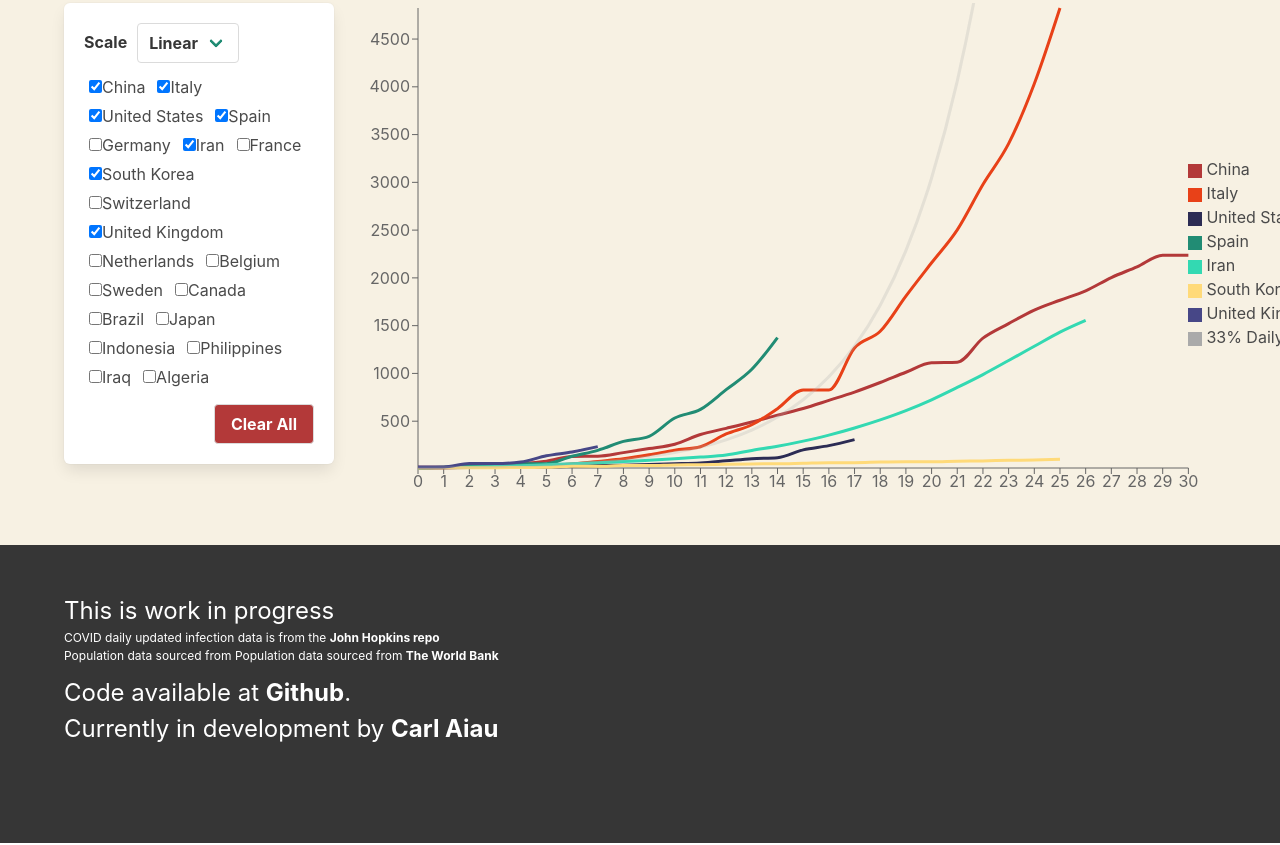
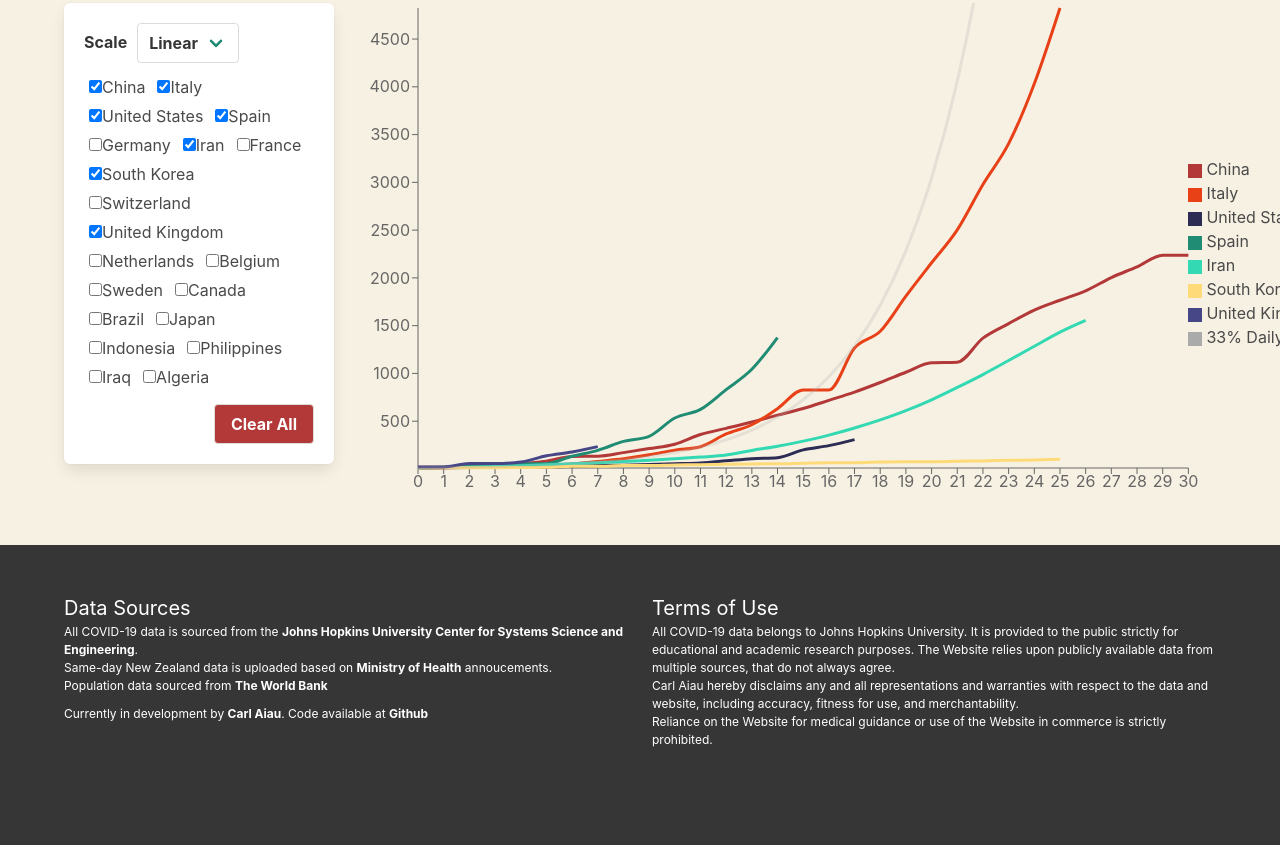
Before and after one commit to carlaiau/flatten-the-curve, a Gatsby site in the folder client/: page / in a window 1280 px wide. Shown: the part 1330-2175 px from the top of the page. Built offline with nearby package versions, Linux system fonts and the light colour scheme; Gatsby itself is replaced by a stand-in of ours; some packages are replaced by stand-ins of ours.

Commit message:
Footer, terms n that

```diff
--- a/client/src/components/footer.js
+++ b/client/src/components/footer.js
@@ -3,13 +3,44 @@ import React from 'react'
 const Footer = () => (
     <section className="section  has-background-dark has-text-white footer">
         <div className="container">
-            <h2 className="is-size-4">This is work in progress</h2>
-            <p className="is-size-7">COVID daily updated infection data is from the <a href="https://github.com/CSSEGISandData/COVID-19" target="_blank" rel="noopener noreferrer">John Hopkins repo</a></p>
-            <p className="is-size-7">Population data sourced from Population data sourced from <a href="https://data.worldbank.org/indicator/SP.POP.TOTL" target="_blank" rel="noopener noreferrer">The World Bank</a></p>
-            <p className="is-size-4" style={{marginTop: '10px'}}>Code available at  <a href="https://github.com/carlaiau/flatten-the-curve" target="_blank" rel="noopener noreferrer">Github</a>.</p>
-            <p className="is-size-4">
-              Currently in development by <a href="https://carlaiau.com/">Carl Aiau</a>
-            </p>
+          <div className="columns">
+            <div className="column">
+              <p className="is-size-5">
+                Data Sources
+              </p>
+              <p className="is-size-7">
+                All COVID-19 data is sourced from the
+                {' '}<a href="https://github.com/CSSEGISandData/COVID-19" target="_blank" rel="noopener noreferrer">
+                  Johns Hopkins University Center for Systems Science and Engineering
+                </a>.
+              </p>
+              <p className="is-size-7">
+                Same-day New Zealand data is uploaded based on
+                {' '}<a href="https://www.health.govt.nz/our-work/diseases-and-conditions/covid-19-novel-coronavirus" target="_blank" rel="noopener noreferrer">
+                  Ministry of Health
+                </a> annoucements.
+              </p>
+              <p className="is-size-7">
+                Population data sourced from <a href="https://data.worldbank.org/indicator/SP.POP.TOTL" target="_blank" rel="noopener noreferrer">The World Bank</a>
+                </p>
+              <p className="is-size-7" style={{marginTop: '10px'}}>
+                Currently in development by <a href="https://carlaiau.com/">Carl Aiau</a>.
+                Code available at  <a href="https://github.com/carlaiau/flatten-the-curve" target="_blank" rel="noopener noreferrer">Github</a>
+              </p>
+            </div>
+            <div className="column">
+              <p className="is-size-5">Terms of Use</p>
+              <p className="is-size-7">All COVID-19 data belongs to Johns Hopkins University.
+                It is provided to the public strictly for educational and academic research purposes.
+                The Website relies upon publicly available data from multiple sources, that do not always agree.
+              </p>
+              <p className="is-size-7">
+                Carl Aiau hereby disclaims any and all representations and warranties with respect to the data and website, including accuracy,
+                fitness for use, and merchantability. </p>
+              <p className="is-size-7">Reliance on the Website for medical guidance or use of the Website in commerce is strictly prohibited.</p>
+            </div>
+          </div>
+
         </div>
     </section>
   )
```
